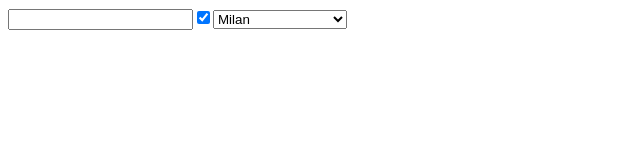
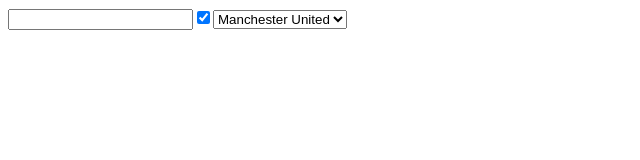
Before and after one commit to VictorAcosta96/vue3-course, a Vue app: page / in a window 1280 px wide. Shown: the top 160 px of the page, without its empty margins (0-640 px from the left). Built offline with nearby package versions, Linux system fonts and the light colour scheme.

Commit message:
v-model con inuput tipo checkbox y select con el composition API con el setup en el script

```diff
--- a/src/components/ModelForm.vue
+++ b/src/components/ModelForm.vue
@@ -12,17 +12,11 @@
     <h3>{{inputText}}</h3>
 </template>
 
-<script>
- import {defineComponent,ref } from 'vue';
-export default defineComponent({
-    name:"ModelForm",
-    setup(){
+<script setup>
+ import {ref } from 'vue';
         let inputText = ref('')
         let agree = ref(true)
-        let teams = ref('Milan')
-        return {inputText,agree,teams}
-    }
-})
+        let teams = ref('ManUtd')
 </script>
 
 <style scoped>
```
